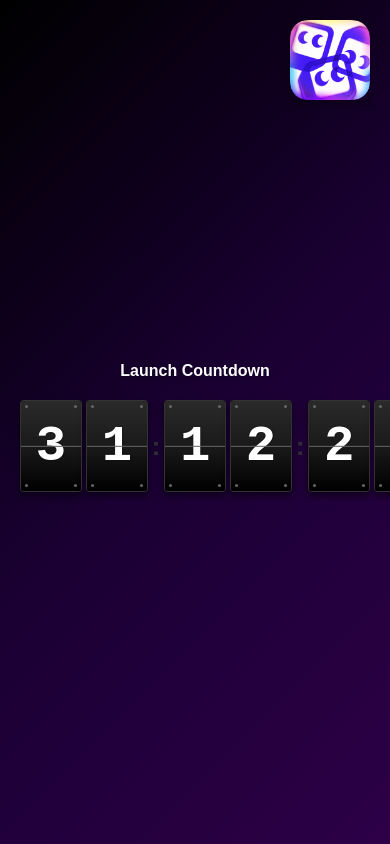
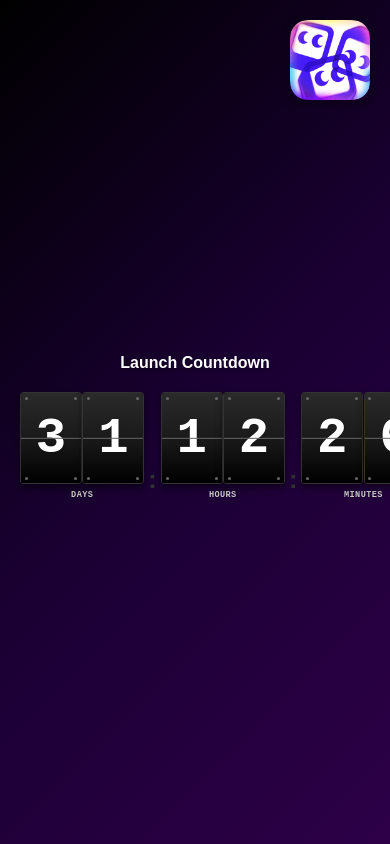
Before and after one commit to elirapport1/Launch_countdown, a React (Create React App) app: page / in a window 390 px wide. Shown: the top 844 px of the page. Built offline with nearby package versions, Linux system fonts and the light colour scheme.

Commit message:
larger images

```diff
--- a/src/components/FlipClock.css
+++ b/src/components/FlipClock.css
@@ -11,10 +11,36 @@
 
 .flip-clock-container {
   display: flex;
-  align-items: center;
+  align-items: flex-end;
   gap: 0.3vw;
   max-width: 100%;
   flex-wrap: nowrap;
+}
+
+.time-group {
+  display: flex;
+  flex-direction: column;
+  align-items: center;
+  gap: 0.8vw;
+}
+
+.digit-group {
+  display: flex;
+  gap: 0.1vw;
+}
+
+.time-label {
+  font-size: 1.2vw;
+  font-weight: bold;
+  color: #ccc;
+  font-family: 'Courier New', monospace;
+  text-transform: uppercase;
+  letter-spacing: 0.1vw;
+  text-shadow: 0.1vw 0.1vw 0.2vw rgba(0, 0, 0, 0.3);
+  min-height: 1.5vw;
+  display: flex;
+  align-items: center;
+  justify-content: center;
 }
 
 .flip-digit {
@@ -188,6 +214,8 @@
   color: #333;
   margin: 0;
   text-shadow: 0.1vw 0.1vw 0.2vw rgba(0, 0, 0, 0.1);
+  align-self: flex-end;
+  margin-bottom: 1.5vw;
 }
 
 /* Responsive design for smaller screens */
@@ -208,6 +236,14 @@
   .flip-clock-container {
     gap: 0.5vw;
   }
+
+  .time-label {
+    font-size: 1.5vw;
+  }
+
+  .time-group {
+    gap: 1vw;
+  }
 }
 
 @media (max-width: 768px) {
@@ -226,6 +262,14 @@
 
   .flip-clock-container {
     gap: 0.8vw;
+  }
+
+  .time-label {
+    font-size: 1.8vw;
+  }
+
+  .time-group {
+    gap: 1.2vw;
   }
 }
 
@@ -246,4 +290,12 @@
   .flip-clock-container {
     gap: 1vw;
   }
+
+  .time-label {
+    font-size: 2.2vw;
+  }
+
+  .time-group {
+    gap: 1.5vw;
+  }
 }
--- a/src/components/FlipClock.js
+++ b/src/components/FlipClock.js
@@ -66,26 +66,46 @@ const FlipClock = ({ timeLeft, previousTimeLeft }) => {
     <div className="flip-clock">
       <div className="flip-clock-container">
         {/* Days - 2 digits */}
+        <div className="time-group">
+          <div className="digit-group">
             <FlipDigit value={formatNumber(timeLeft.days)[0]} previousValue={formatNumber(previousTimeLeft.days)[0]} />
             <FlipDigit value={formatNumber(timeLeft.days)[1]} previousValue={formatNumber(previousTimeLeft.days)[1]} />
+          </div>
+          <div className="time-label">DAYS</div>
+        </div>
 
         <div className="separator">:</div>
 
         {/* Hours */}
+        <div className="time-group">
+          <div className="digit-group">
             <FlipDigit value={formatNumber(timeLeft.hours)[0]} previousValue={formatNumber(previousTimeLeft.hours)[0]} />
             <FlipDigit value={formatNumber(timeLeft.hours)[1]} previousValue={formatNumber(previousTimeLeft.hours)[1]} />
+          </div>
+          <div className="time-label">HOURS</div>
+        </div>
 
         <div className="separator">:</div>
 
         {/* Minutes */}
+        <div className="time-group">
+          <div className="digit-group">
             <FlipDigit value={formatNumber(timeLeft.minutes)[0]} previousValue={formatNumber(previousTimeLeft.minutes)[0]} />
             <FlipDigit value={formatNumber(timeLeft.minutes)[1]} previousValue={formatNumber(previousTimeLeft.minutes)[1]} />
+          </div>
+          <div className="time-label">MINUTES</div>
+        </div>
 
         <div className="separator">:</div>
 
         {/* Seconds */}
+        <div className="time-group">
+          <div className="digit-group">
             <FlipDigit value={formatNumber(timeLeft.seconds)[0]} previousValue={formatNumber(previousTimeLeft.seconds)[0]} />
             <FlipDigit value={formatNumber(timeLeft.seconds)[1]} previousValue={formatNumber(previousTimeLeft.seconds)[1]} />
+          </div>
+          <div className="time-label">SECONDS</div>
+        </div>
       </div>
     </div>
   );
```
Lines whose indentation alone changed are shown as unchanged.
